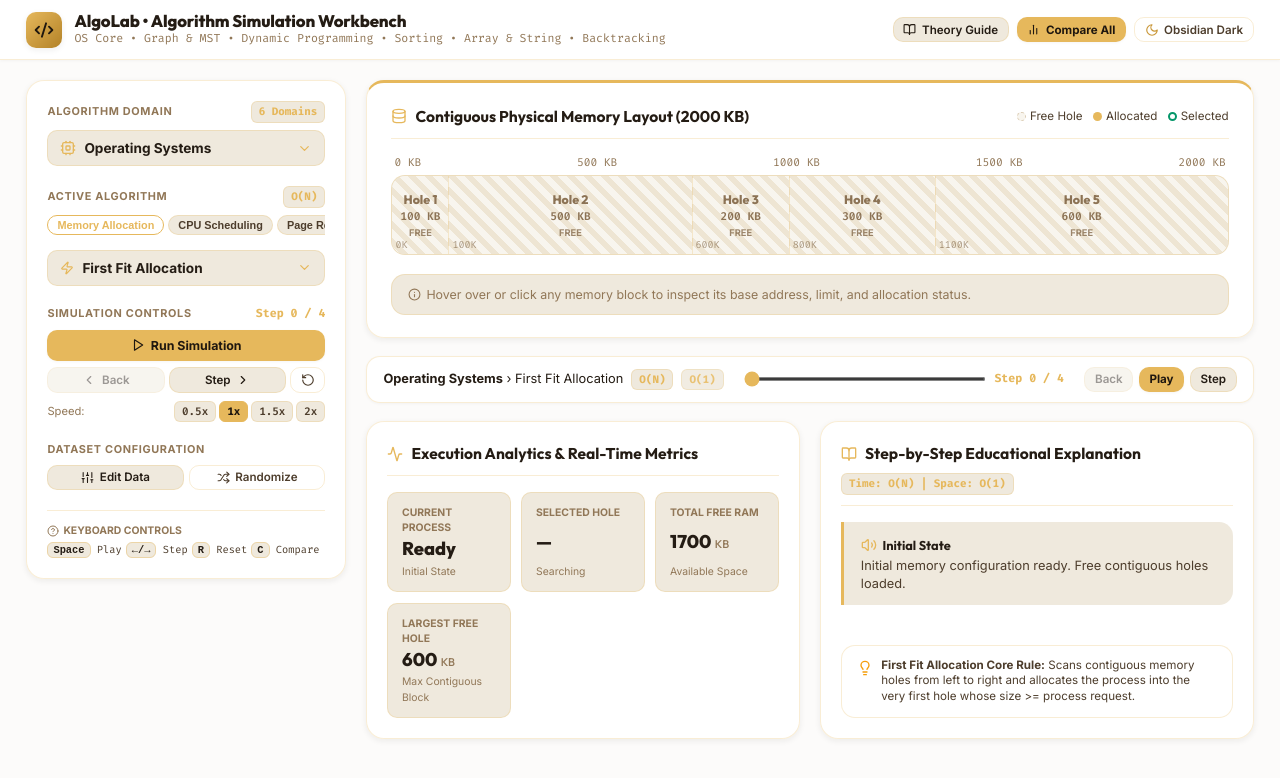
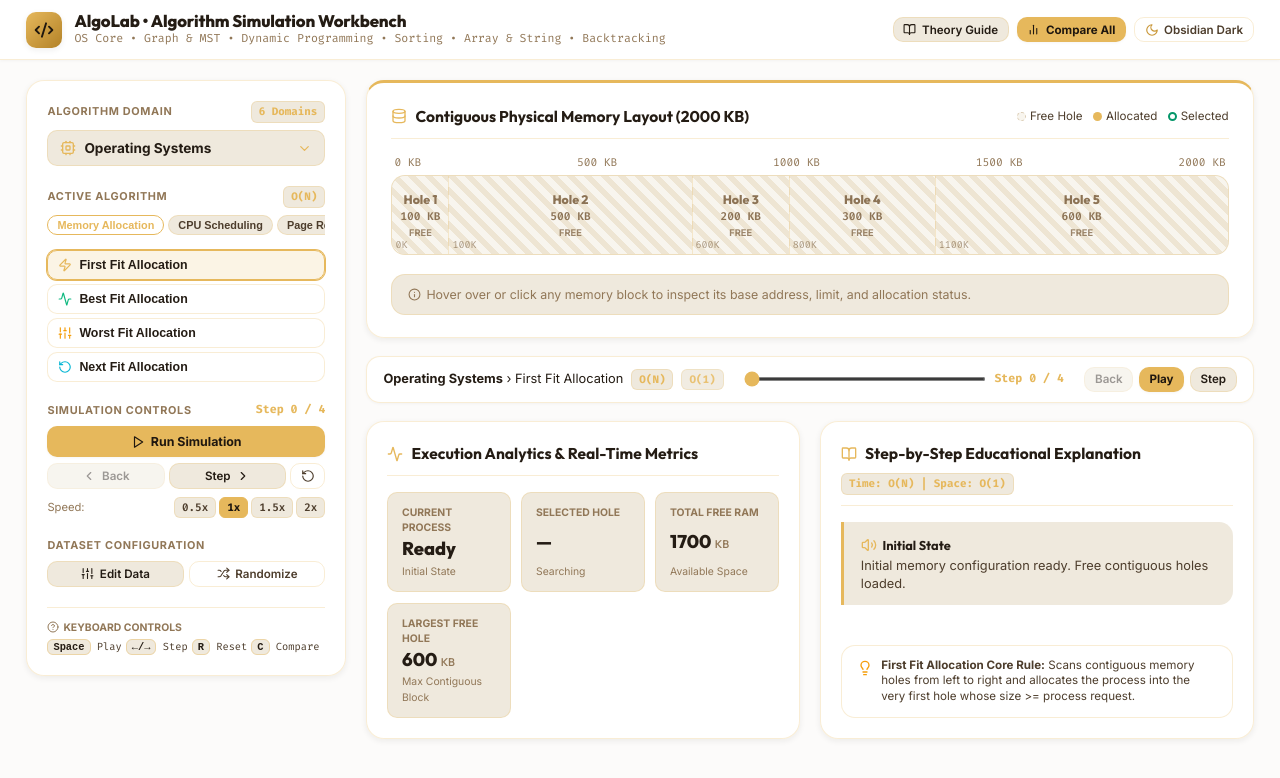
Before and after one commit to Sami7ma/redesigned-potato, a React (Vite) app: page / in a window 1280 px wide. Shown: the top 778 px of the page. Built offline with nearby package versions, Linux system fonts and the light colour scheme.

Commit message:
feat(ui): display all active algorithms downwards directly in sidebar

```diff
--- a/src/components/Sidebar.jsx
+++ b/src/components/Sidebar.jsx
@@ -98,10 +98,7 @@ export default function Sidebar({
   isOpenOnMobile = false
 }) {
   const [isDomainDropdownOpen, setIsDomainDropdownOpen] = useState(false);
-  const [isAlgoDropdownOpen, setIsAlgoDropdownOpen] = useState(false);
-
   const domainDropdownRef = useRef(null);
-  const algoDropdownRef = useRef(null);
 
   const currentCatObj = CATEGORIES[selectedCategory] || CATEGORIES.OS;
   const currentAlgoObj = ALGORITHMS_REGISTRY[selectedAlgo] || ALGORITHMS_REGISTRY['first-fit'];
@@ -110,14 +107,11 @@ export default function Sidebar({
   const subcategories = currentCatObj.subcategories || [];
   const activeSubcategory = subcategories.find(s => s.algos.includes(selectedAlgo)) || subcategories[0] || { algos: [] };
 
-  // Close dropdowns on click outside
+  // Close domain dropdown on click outside
   useEffect(() => {
     const handleClickOutside = (e) => {
       if (domainDropdownRef.current && !domainDropdownRef.current.contains(e.target)) {
         setIsDomainDropdownOpen(false);
-      }
-      if (algoDropdownRef.current && !algoDropdownRef.current.contains(e.target)) {
-        setIsAlgoDropdownOpen(false);
       }
     };
     document.addEventListener('mousedown', handleClickOutside);
@@ -136,10 +130,7 @@ export default function Sidebar({
         <button
           type="button"
           className="custom-select-trigger"
-          onClick={() => {
-            setIsDomainDropdownOpen(!isDomainDropdownOpen);
-            setIsAlgoDropdownOpen(false);
-          }}
+          onClick={() => setIsDomainDropdownOpen(!isDomainDropdownOpen)}
           disabled={isRunning}
         >
           <div style={{ display: 'flex', alignItems: 'center', gap: '8px', minWidth: 0 }}>
@@ -178,8 +169,8 @@ export default function Sidebar({
         )}
       </div>
 
-      {/* 2. Subcategory & Algorithm Selection Dropdowns */}
-      <div className="sidebar-section" ref={algoDropdownRef} style={{ position: 'relative' }}>
+      {/* 2. Subcategory Tabs & All Algorithms Listed Downwards Directly */}
+      <div className="sidebar-section">
         <div className="sidebar-header-row">
           <label className="sidebar-label">Active Algorithm</label>
           <span className="complexity-badge">{currentAlgoObj.timeComplexity}</span>
@@ -204,28 +195,8 @@ export default function Sidebar({
           </div>
         )}
 
-        {/* Algorithm Dropdown Trigger */}
-        <button
-          type="button"
-          className="custom-select-trigger"
-          onClick={() => {
-            setIsAlgoDropdownOpen(!isAlgoDropdownOpen);
-            setIsDomainDropdownOpen(false);
-          }}
-          disabled={isRunning}
-        >
-          <div style={{ display: 'flex', alignItems: 'center', gap: '8px', minWidth: 0 }}>
-            {ALGO_ICON_MAP[selectedAlgo]}
-            <span style={{ fontWeight: 700, fontSize: '0.85rem', color: 'var(--text-primary)', whiteSpace: 'nowrap', overflow: 'hidden', textOverflow: 'ellipsis' }}>
-              {currentAlgoObj.name}
-            </span>
-          </div>
-          <ChevronDown size={15} color="var(--primary)" style={{ transform: isAlgoDropdownOpen ? 'rotate(180deg)' : 'none', transition: 'transform 0.15s ease' }} />
-        </button>
-
-        {/* Algorithm Dropdown Popover */}
-        {isAlgoDropdownOpen && (
-          <div className="custom-select-menu">
+        {/* All Algorithms Listed Downwards Directly (Always Visible!) */}
+        <div className="compact-algo-grid">
           {activeSubcategory.algos.map((algoId) => {
             const algo = ALGORITHMS_REGISTRY[algoId];
             if (!algo) return null;
@@ -235,25 +206,18 @@ export default function Sidebar({
               <button
                 key={algo.id}
                 type="button"
-                  className={`custom-select-item ${isSelected ? 'active' : ''}`}
-                  onClick={() => {
-                    onSelectAlgo(algo.id);
-                    setIsAlgoDropdownOpen(false);
-                  }}
+                className={`compact-algo-btn ${isSelected ? 'active' : ''}`}
+                onClick={() => onSelectAlgo(algo.id)}
+                disabled={isRunning}
               >
-                  <div style={{ display: 'flex', alignItems: 'center', gap: '8px' }}>
+                <div className="compact-algo-title">
                   {ALGO_ICON_MAP[algo.id]}
-                    <span style={{ fontWeight: isSelected ? 800 : 600 }}>{algo.name}</span>
-                  </div>
-                  <div style={{ display: 'flex', alignItems: 'center', gap: '6px' }}>
-                    <span style={{ fontSize: '0.65rem', fontFamily: 'var(--font-mono)', color: 'var(--text-muted)' }}>{algo.timeComplexity}</span>
-                    {isSelected && <Check size={14} color="var(--primary)" />}
+                  <span>{algo.name}</span>
                 </div>
               </button>
             );
           })}
         </div>
-        )}
       </div>
 
       {/* 3. Playback Controls Toolbar */}
```
Lines whose indentation alone changed are shown as unchanged.
